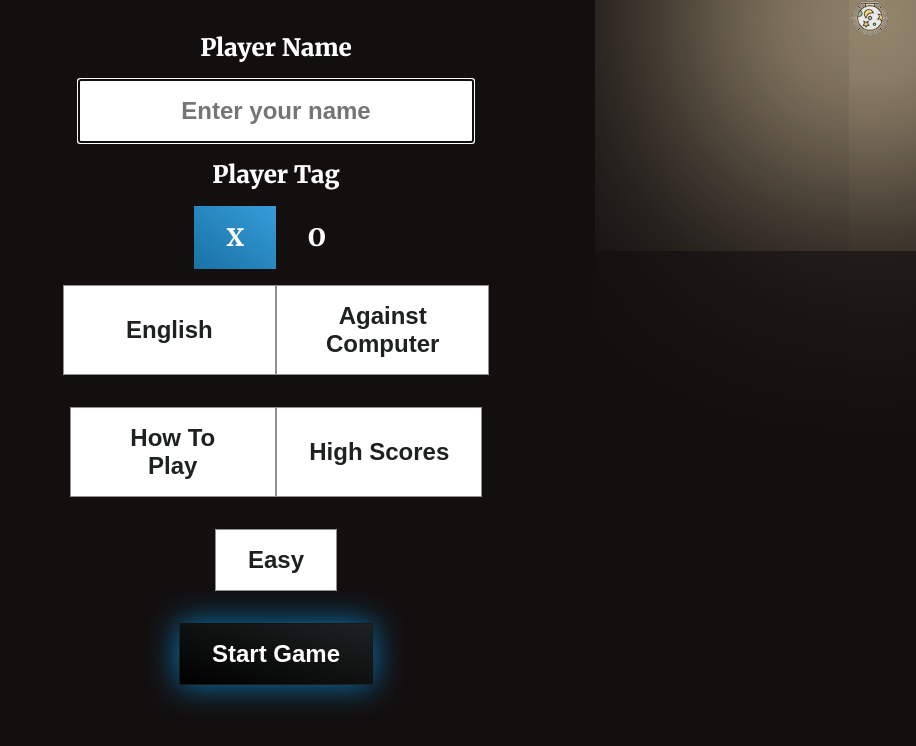
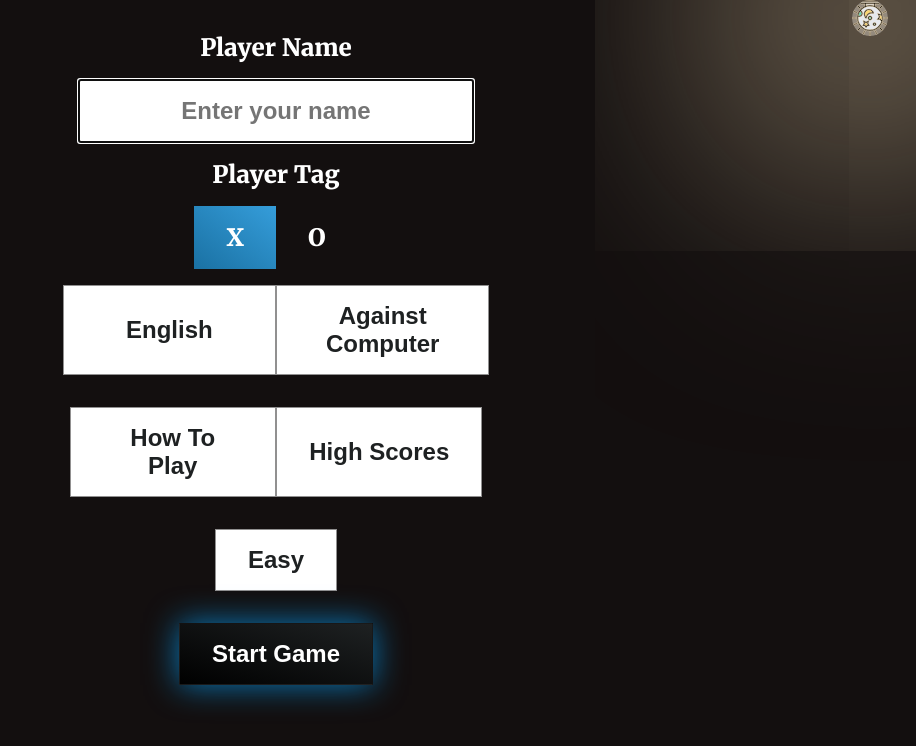
Before and after one commit to webCatDev/tic-tac-toe-game, a React (Vite) app: page / in a window 1280 px wide. Shown: the top 746 px of the page, without its empty margins (364-1280 px from the left). Built offline with nearby package versions, Linux system fonts and the light colour scheme.

Commit message:
changed box shadow color of dark mode toggler

```diff
--- a/src/app.module.css
+++ b/src/app.module.css
@@ -43,6 +43,6 @@
     to bottom left, rgba(240, 236, 230, 0.596), rgba(228, 209, 173, 0.61)); */
   border-radius: 10rem;
   stroke: wheat;
-  box-shadow: 0 0 16rem 8rem wheat,
+  box-shadow: 0 0 16rem 8rem rgba(245, 222, 179, 0.541),
     inset 0 0 80rem 4rem rgba(226, 214, 193, 0.623);
 }
```
